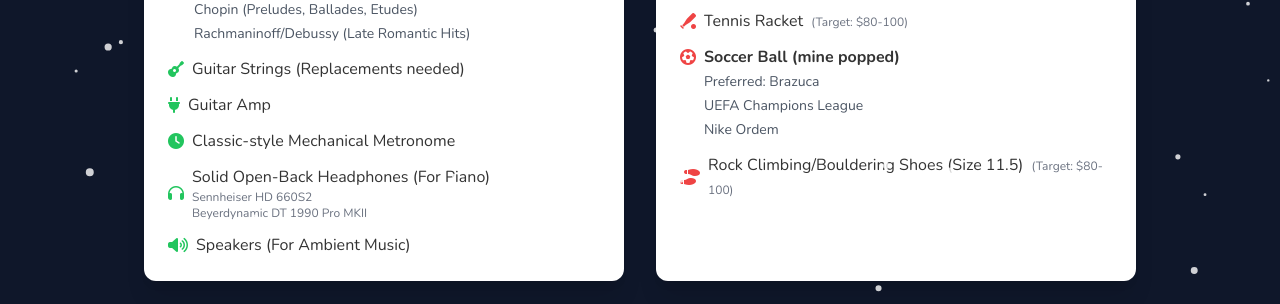
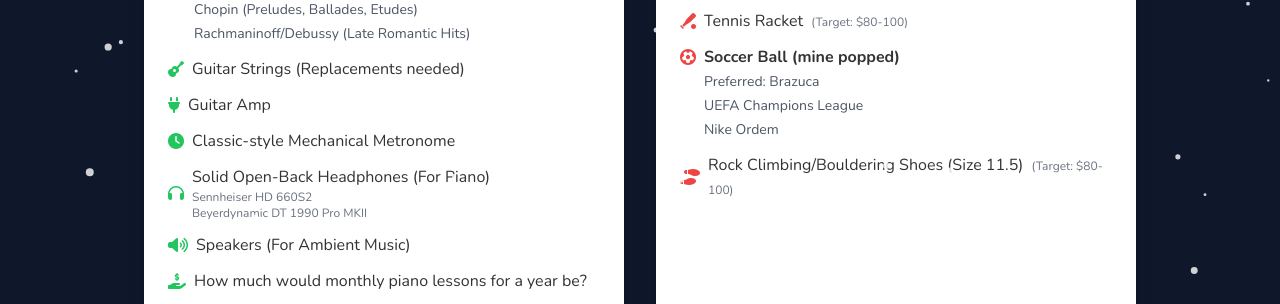
Before and after one commit to CameronEgb/Wishlist, a plain HTML site: page index.html in a window 1280 px wide. Shown: the part 427-731 px from the top of the page. Drawn offline with nearby package versions, Linux system fonts and the light colour scheme; a web font is replaced by a local one.

Commit message:
Add piano lessons item to music wishlist

```diff
--- a/index.html
+++ b/index.html
@@ -126,6 +126,10 @@
                         <li class="flex items-center gap-2">
                             <i class="fa-solid fa-volume-high text-green-500"></i>
                             <span>Speakers (For Ambient Music)</span>
+                        </li>
+                        <li class="flex items-center gap-2">
+                            <i class="fa-solid fa-hand-holding-dollar text-green-500"></i>
+                            <span>How much would monthly piano lessons for a year be?</span>
                         </li>
                     </ul>
                 </div>
```
